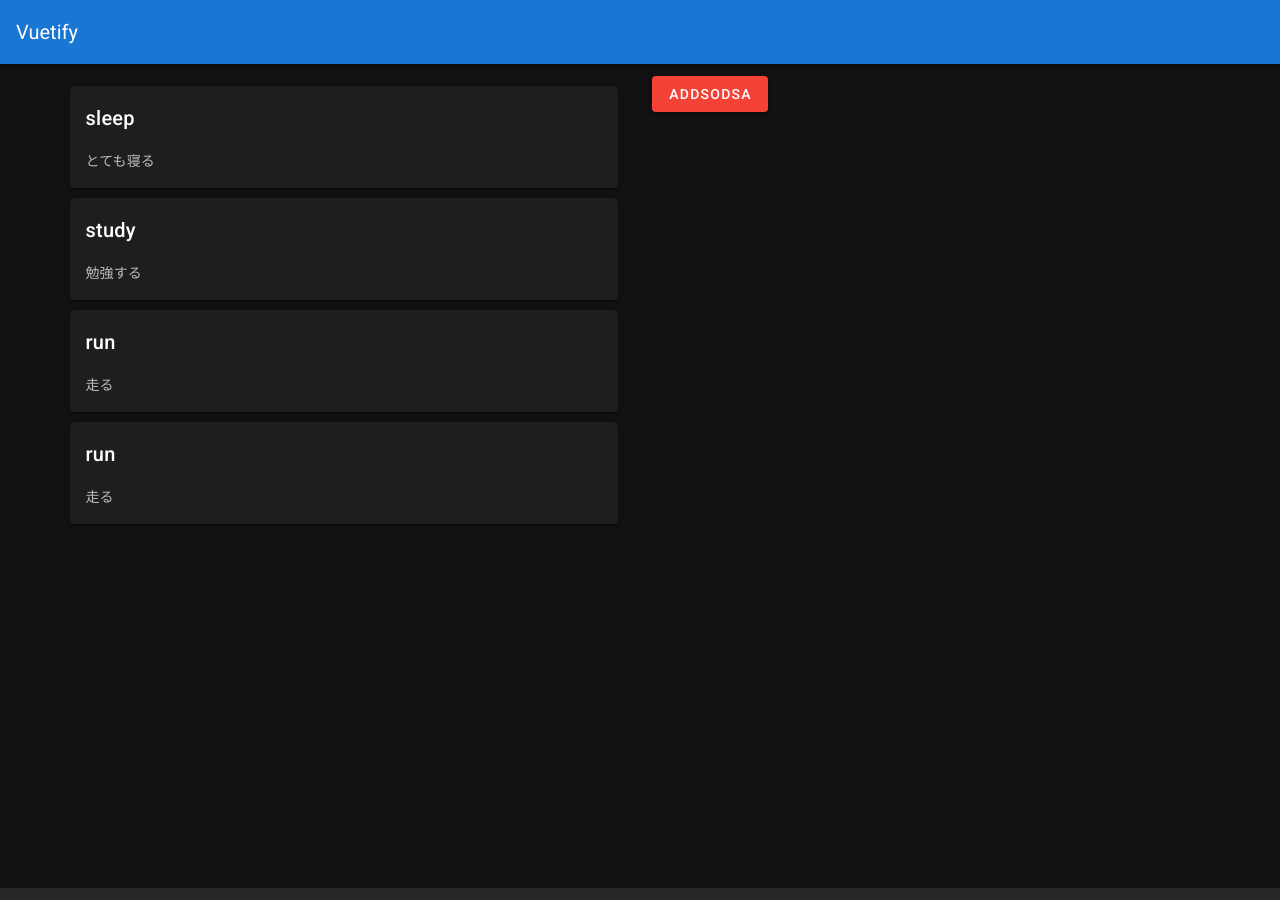
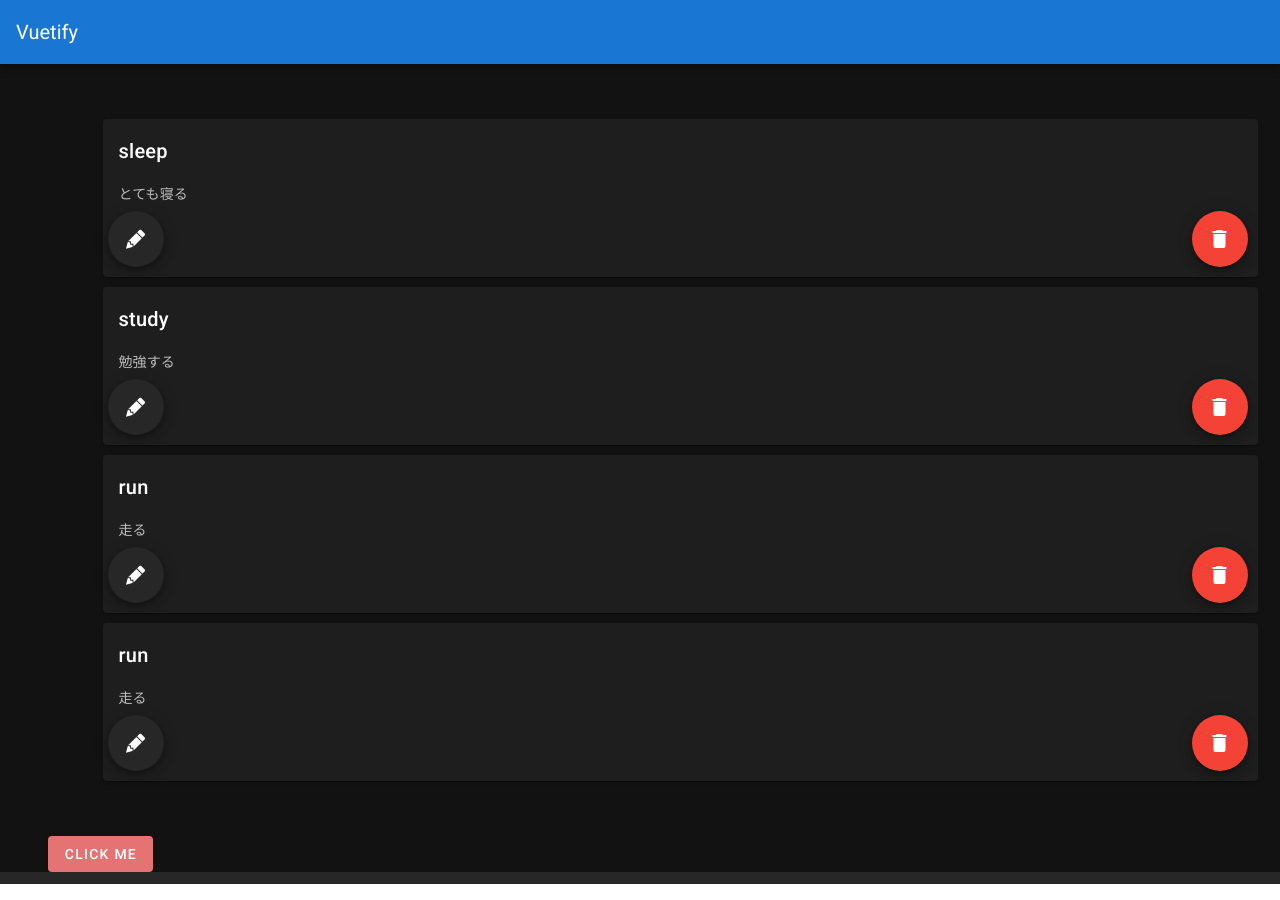
Before and after one commit to happy663/Todo_pre, a Nuxt app in the folder front/: page / in a window 1280 px wide. Built offline with nearby package versions, Linux system fonts and the light colour scheme.

Commit message:
button作成

```diff
--- a/front/layouts/default.vue
+++ b/front/layouts/default.vue
@@ -1,7 +1,7 @@
 <template>
   <!-- <v-app :style="{ background: $vuetify.theme.themes.light.background }"> -->
   <v-app>
-    <v-app-bar color="primary">
+    <v-app-bar app color="primary">
       <v-toolbar-title>Vuetify</v-toolbar-title>
     </v-app-bar>
     <v-main>
--- a/front/nuxt.config.js
+++ b/front/nuxt.config.js
@@ -63,7 +63,7 @@ export default {
           error: colors.deepOrange.accent4,
           success: colors.green.accent3,
           background: "#4A148C",
-          red: "#F44336"
+          toyama: "#673AB7"
         },
         light: {
           primary: colors.blue.darken2,
--- a/front/pages/index.vue
+++ b/front/pages/index.vue
@@ -1,23 +1,65 @@
 <template>
-  <v-app>
-    <v-row>
-      <v-col cols="6">
-        <v-card v-for="task in tasks" :key="task.name" class="taskcard">
+  <div>
+    <v-row style="position:relative">
+      <v-col cols="12" class="col" style="position:relative">
+        <div class="tasks">
+          <v-card
+            v-for="task in tasks"
+            :key="task.name"
+            class="taskcard"
+            style="position:relative"
+          >
             <v-spacer></v-spacer>
             <v-card-title>{{ task.name }}</v-card-title>
             <v-card-text>
               {{ task.detail }}
             </v-card-text>
+            <v-btn class="delete" fab color="red">
+              <v-icon>mdi-delete</v-icon>
+            </v-btn>
+            <v-btn fab class="pencil">
+              <v-icon>mdi-lead-pencil</v-icon>
+            </v-btn>
           </v-card>
+        </div>
       </v-col>
-      <v-col cols="6">
-        <v-btn color="red">
-          ADDsodsa
+      <!-- <v-btn color="toyama" class="vbtton">
+        ADD Task
+      </v-btn> -->
+      <template>
+        <div class="text-center">
+          <v-dialog v-model="dialog" width="500">
+            <template v-slot:activator="{ on, attrs }">
+              <v-btn color="red lighten-2" dark v-bind="attrs" v-on="on">
+                Click Me
               </v-btn>
-      </v-col>
+            </template>
+
+            <v-card>
+              <v-card-title class="text-h5 grey lighten-2">
+                Privacy Policy
+              </v-card-title>
+
+              <v-card-text>
+                Lorem ipsum dolor sit amet, consectetur adipiscing elit, sed do
+                eiusmod tempor incididunt ut labore et dolore magna aliqua. Ut
+              </v-card-text>
+
+              <v-divider></v-divider>
+
+              <v-card-actions>
+                <v-spacer></v-spacer>
+                <v-btn color="primary" text @click="dialog = false">
+                  I accept
+                </v-btn>
+              </v-card-actions>
+            </v-card>
+          </v-dialog>
+        </div>
+      </template>
+      <!-- <v-col style="position:relative"> </v-col> -->
     </v-row>
-    <v-row> </v-row>
-  </v-app>
+  </div>
 </template>
 
 <script>
@@ -48,4 +90,23 @@ export default {
 .taskcard {
   margin: 10px;
 }
+.vbtton {
+  font-size: 20px;
+  position: absolute;
+  bottom: 10px;
+  right: 800px;
+}
+.col {
+  margin: 40px;
+  padding: 5px;
+}
+.delete {
+  position: absolute;
+  right: 10px;
+  bottom: 10px;
+}
+.pencil {
+  bottom: 10px;
+  left: 5px;
+}
 </style>
```
Lines whose indentation alone changed are shown as unchanged.
